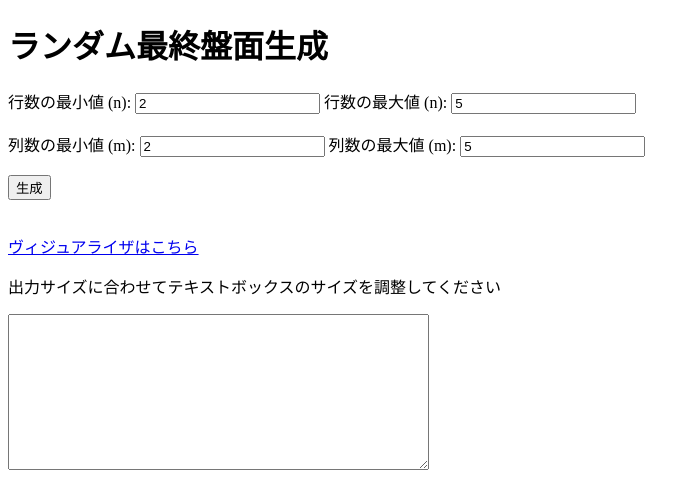
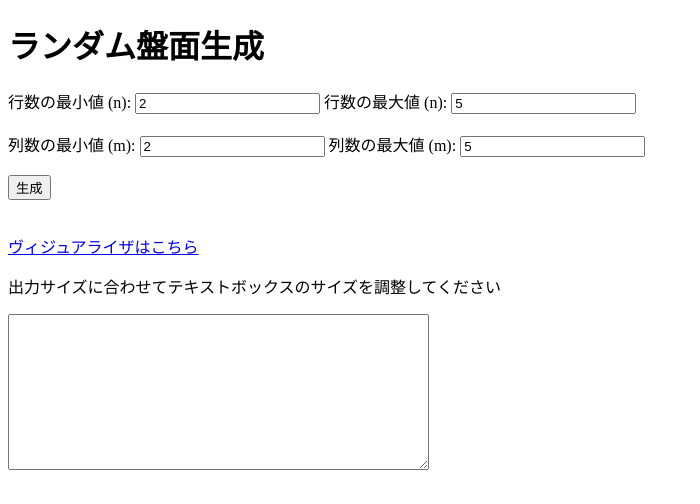
Before and after one commit to RealSyimP/randmatrix, a plain HTML site: page index.html in a window 1280 px wide. Shown: the whole page, without its empty margins (0-700 px from the left). Drawn offline with Linux system fonts and the light colour scheme.

Commit message:
Update index.html
最終盤面 → 盤面

```diff
--- a/index.html
+++ b/index.html
@@ -5,7 +5,7 @@
     <title>random matrix</title>
 </head>
 <body>
-    <h1>ランダム最終盤面生成</h1>
+    <h1>ランダム盤面生成</h1>
     <label for="minRows">行数の最小値 (n):</label>
     <input type="number" id="minRows" name="minRows" min="1" value="2">
     <label for="maxRows">行数の最大値 (n):</label>
```
